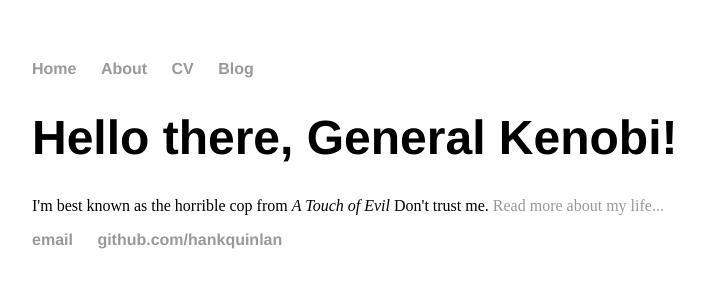
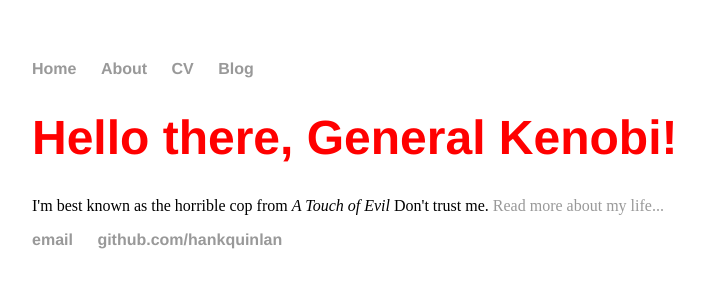
Before and after one commit to Sephirothbahamut/sephirothbahamut.github.io, a Jekyll site: the page built from index.html, in a window 1280 px wide. Shown: the top 300 px of the page, without its empty margins (160-864 px from the left). Built offline with Jekyll 4.4.1, drawn with Linux system fonts in a browser that asks for light colours.

Commit message:
Update main.css

```diff
--- a/css/main.css
+++ b/css/main.css
@@ -22,4 +22,5 @@ a:hover {
 h1 {
     font-size: 3em;
     font-family:'Helvetica', 'Arial', 'Sans-Serif';
+    color: #ff0000;
 }
```
